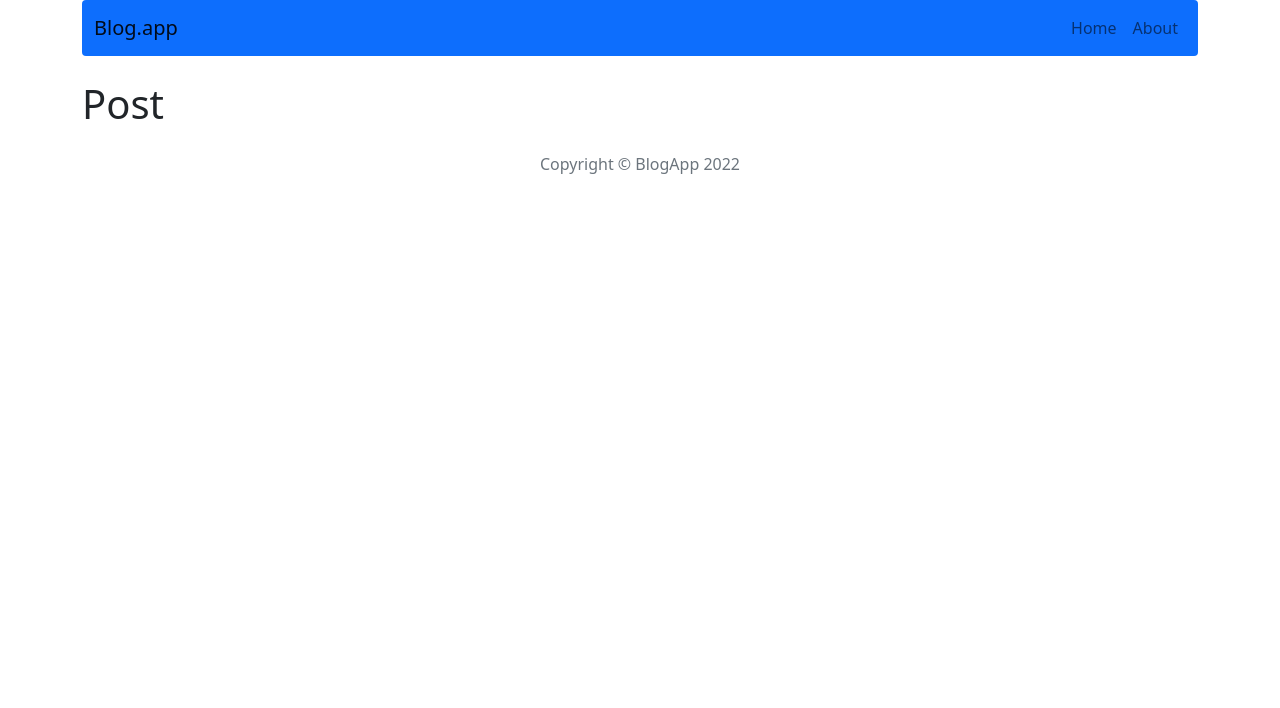
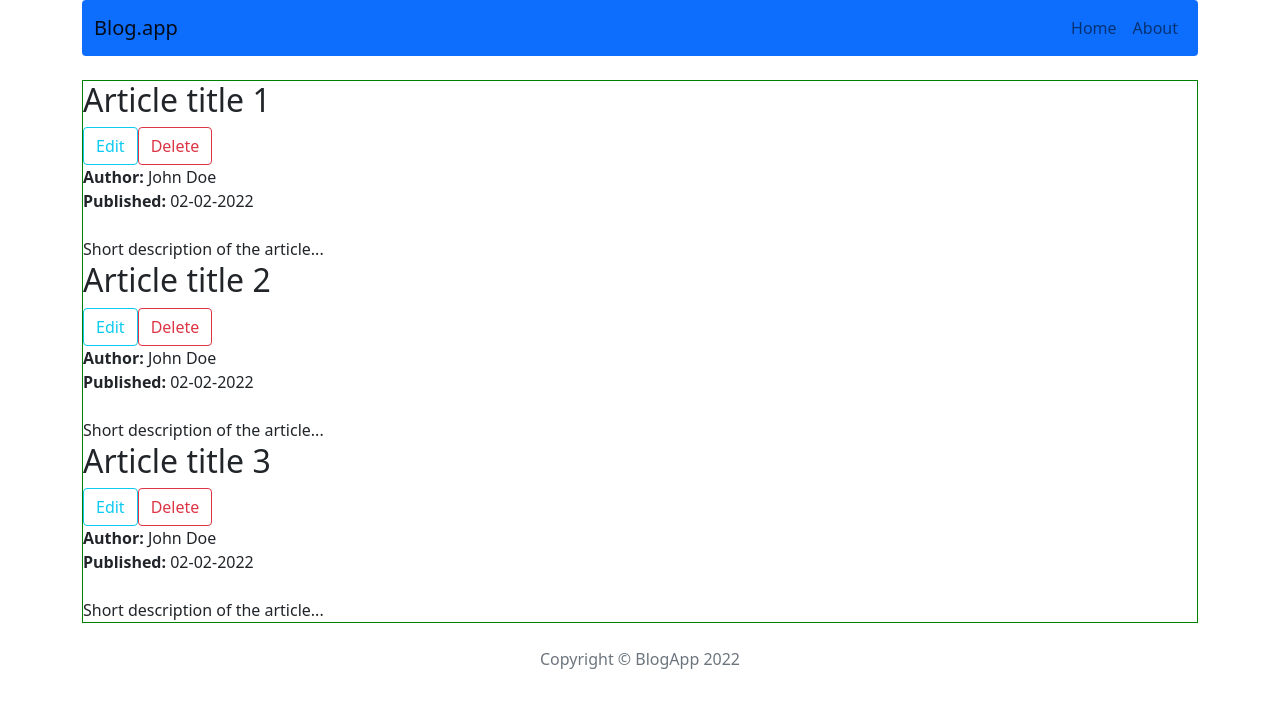
Before and after one commit to Jnlietta/react-blog, a React (Create React App) app: page /post/1 in a window 1280 px wide. Shown: the top 708 px of the page. Built offline with nearby package versions, Linux system fonts and the light colour scheme.

Commit message:
Add component Post

```diff
--- a/src/components/pages/Post/Post.js
+++ b/src/components/pages/Post/Post.js
@@ -1,8 +1,27 @@
+import { useSelector } from 'react-redux';
 import styles from './Post.module.scss';
+import { getAllPosts } from '../../../redux/postsRedux';
+import { Button } from 'react-bootstrap';
+import { NavLink } from 'react-router-dom';
 
-const Post = props => {
+
+const Post = () => {
+const posts = useSelector(getAllPosts);
+
     return(
-        <h1 className={styles.title}>Post</h1>
+        <div className={styles.post}>
+            {posts.map(post=>(
+                <div>
+                    <h2 className={styles.title}>{post.title}</h2>
+                    <Button variant="outline-info" as={NavLink} to={"/post/edit/" + post.id}>Edit</Button>
+                    <Button variant="outline-danger">Delete</Button>
+                    <p className="mb-0"><span>Author: </span>{post.author}</p>
+                    <p className="mb-0"><span>Published: </span>{post.publishedDate}</p>
+                    <br />
+                    <p className="mb-0">{post.shortDescription}</p>
+                </div>
+            ))}
+        </div>
     );
 };
 
--- a/src/components/pages/Post/Post.module.scss
+++ b/src/components/pages/Post/Post.module.scss
@@ -0,0 +1,4 @@
+.post {
+    margin: 0 auto;
+    border: 1px solid green;
+}
```
